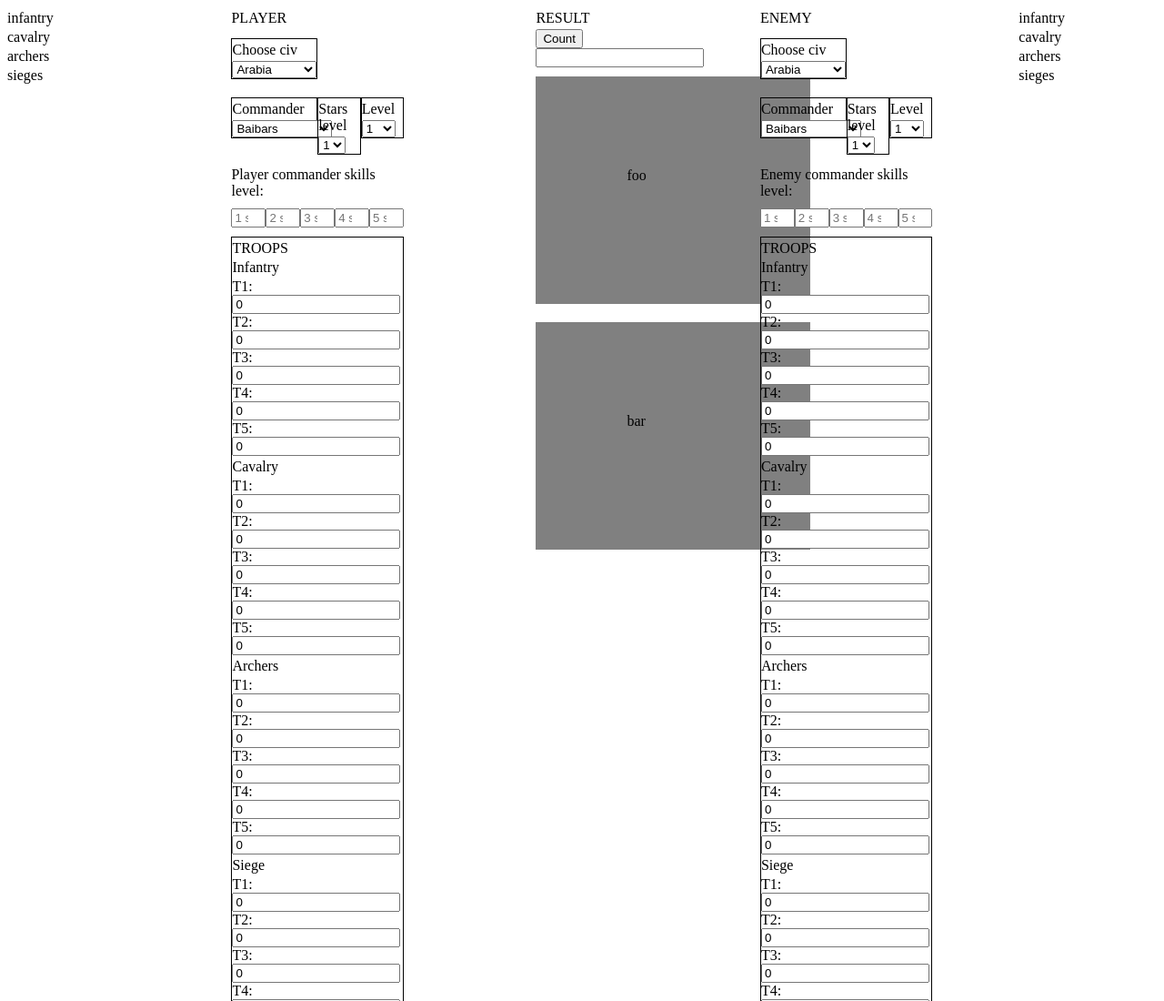
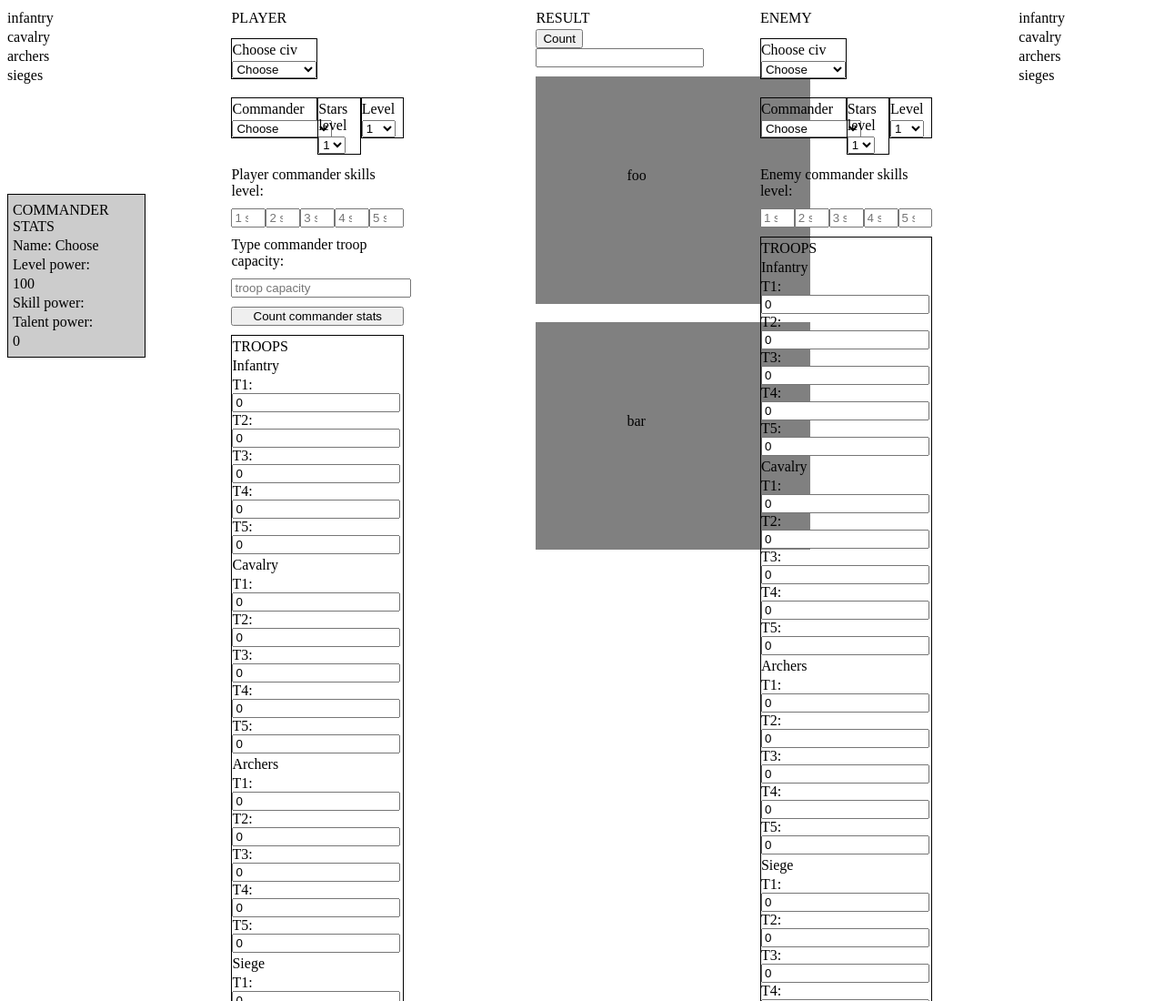
Before and after one commit to anthilles/roc, a plain HTML site: page index.html in a window 1280 px wide. Shown: the top 1100 px of the page at 91% size. Drawn offline with Linux system fonts and the light colour scheme.

Commit message:
commander info popup / one button for count all

```diff
--- a/data/commanders.js
+++ b/data/commanders.js
@@ -45,6 +45,7 @@ const CityKeeper = new commanders("City Keeper",700,1);
 const DragonLancer = new commanders("Dragon Lancer",700,1);
 
 commandersList = [
+    "Choose",
     "Baibars",
     "Balisarius",
     "Boudica",
--- a/index.html
+++ b/index.html
@@ -35,6 +35,19 @@
             <div id="siegePlayert3Stats"></div>
             <div id="siegePlayert4Stats"></div>
             <div id="siegePlayert5Stats"></div>
+
+            <div class="commanderStatsDisplay">
+                <p>COMMANDER STATS</p>
+                <div id="commanderNameHtml"></div>
+                    <div id="commanderLvlHtml"></div>
+                    <div id="commanderStarLvlHtml"></div>
+                    <div id="commanderBaseLvlPowerHtml"></div>
+                    <p>Level power: <div id="commanderLvlPowerHtml"></div></p>
+                    <p>Skill power: <div id="commanderskillPowerHtml"></div></p>
+                    <p>Talent power: <div id="commanderTalentPowerHtml"></div></p>
+                    <div id="commanderTotalPowerHtml"></div>
+                    <div id="troopCapacityHtml"></div>
+            </div>
         </div>
 
         <div id="kol1">
@@ -43,8 +56,9 @@
                         <div id="inside2kol1">
                                 <div class="civ">
                                         <p>Choose civ</p>
-                                        <select name="civs" id="civsPlayer" onclick="displayCivPLayer()">
-                                            <option value="Arabia" selected="selected">Arabia</option>
+                                        <select name="civs" id="civsPlayer">
+                                            <option value="Choose" selected="selected">Choose</option>
+                                            <option value="Arabia">Arabia</option>
                                             <option value="Britain">Britain</option>
                                             <option value="Byzantium">Byzantium</option>
                                             <option value="China">China</option>
@@ -64,7 +78,7 @@
                         <div id="inside2kol2">
                             <div class="civ">
                                     <p>Commander</p>
-                                    <select name="commanders" id="commandersPlayer" onclick="displayCommandersPlayer()">
+                                    <select name="commanders" id="commandersPlayer">
                                     </select>
                                 </div>
                         </div>
@@ -84,7 +98,7 @@
                         <div id="inside2kol2">
                             <div class="civ">
                                     <p>Level</p>
-                                    <select name="levelsCommanderPlayer" id="levelsCommanderPlayer" onclick="levelsCommanderPlayer()">
+                                    <select name="levelsCommanderPlayer" id="levelsCommanderPlayer">
                                         <option value='1' selected="selected">1</option>
                                     </select>
                             </div>
@@ -98,6 +112,13 @@
                         <input type="number" name="playerSkill3" id="playerSkill3" class="skillinput" min="0" max="5" placeholder="3 skill">
                         <input type="number" name="playerSkill4" id="playerSkill4" class="skillinput" min="0" max="5" placeholder="4 skill">
                         <input type="number" name="playerSkill5" id="playerSkill5" class="skillinput" min="0" max="1" placeholder="5 skill">
+                </div>
+                <p>Type commander troop capacity:</p>
+                <div class="wrapperInside1">
+                        <input type="number" name="playerTroopCapacity" id="playerTroopCapacity" class="troopCapacity" min="0" placeholder="troop capacity">
+                </div>
+                <div class="wrapperInside1">
+                        <input type="button" name="totalCount" id="totalCount" class="totalCount" min="0" value="Count commander stats" onclick="totalCount()">
                 </div>
 
 
@@ -176,6 +197,7 @@
                         <div class="civ">
                                 <p>Choose civ</p>
                                 <select name="civs" id="civsEnemy" onclick="displayCivEnemy()">
+                                    <option value="Choose" selected="selected">Choose</option>
                                     <option value="Arabia">Arabia</option>
                                     <option value="Britain">Britain</option>
                                     <option value="Byzantium">Byzantium</option>
--- a/script.js
+++ b/script.js
@@ -221,8 +221,11 @@ function takeLvlPlayer(){
 function addTalentPower(result, value){
     var takeStars = document.getElementById("starsPlayer");
     var starsValue = parseInt(takeStars.options[takeStars.selectedIndex].value);
-    console.log("liczba gwiazd: " + starsValue);
-    if(starsValue>=5){
+    // console.log("liczba gwiazd: " + starsValue);
+    if(starsValue == 6){
+        let totalTalentPower = ((value-1)+15)*300;
+        this.talentAndLevelPowerCommander(result,totalTalentPower);
+    }else if(starsValue >= 5 && starsValue < 6){
         let totalTalentPower = ((value-1)+5)*300;
         this.talentAndLevelPowerCommander(result,totalTalentPower);
     }else{
@@ -235,11 +238,15 @@ function addTalentPower(result, value){
 function displayCommandersPlayer(){
         var sel = document.getElementById("commandersPlayer");
         var value = sel.options[sel.selectedIndex].value;
+        document.getElementById("commanderNameHtml").innerHTML = `Name: ${value}`;
+
 
         var obj = eval('({' + value + '})');
         obj = Object.values(obj);
         obj = obj[0];
         var obj2 = obj.powerBased;
+        document.getElementById("commanderBaseLvlPowerHtml").innerHTML = `Base power: ${obj2}`;
+
 
         switch(true) {
             case (obj2 === gold800.powerBased):
@@ -306,12 +313,40 @@ function displayCommandersEnemy(){
 
 // TOTAL POWER - TODO zrobić tak aby wszystkie statystyki zliczały się jednocześnie.
 function skillsPowerCommander(power){
-    console.log(`skills power: ${power}`);
+    document.getElementById("commanderskillPowerHtml").innerHTML = `${power}`;
 }
 
 function talentAndLevelPowerCommander(result,totalTalentPower){
-    console.log(`lvls power: ${result}`);
-    console.log(`talents power: ${totalTalentPower}`);
+    document.getElementById("commanderLvlPowerHtml").innerHTML = `${result}`;
+    document.getElementById("commanderTalentPowerHtml").innerHTML = `${totalTalentPower}`;
+}
+
+function totalCount(){
+    this.levelsCommanderPlayer()
+    this.displayCivPLayer()
+    this.displayCommandersPlayer()
+
+
+
+    //commander lvl display
+    var sel = document.getElementById("levelsCommanderPlayer");
+    var value = sel.options[sel.selectedIndex].value;
+    document.getElementById("commanderLvlHtml").innerHTML = "level: " + value;
+
+    // commander stars display
+    var takeStars = document.getElementById("starsPlayer");
+    var starsValue = parseInt(takeStars.options[takeStars.selectedIndex].value);
+    document.getElementById("commanderStarLvlHtml").innerHTML = "stars: " + starsValue;
+
+    // troops capacity
+    var troopsCaps = document.getElementById("playerTroopCapacity").value;
+    document.getElementById("troopCapacityHtml").innerHTML = "Troops capacity: " + troopsCaps;
+
+    //commander total power
+    var takeLvlPower = parseInt(document.getElementById("commanderLvlPowerHtml").innerText);
+    var takeSkillPower = parseInt(document.getElementById("commanderskillPowerHtml").innerText);
+    var takeTalentPower = parseInt(document.getElementById("commanderTalentPowerHtml").innerText);
+    var totalPowerCommanderPlayer = takeLvlPower + takeSkillPower + takeTalentPower;
 }
 
 // BUFFS BONUS
@@ -348,6 +383,10 @@ function buffBonusCap() {
 }
 
 // border stats Player
+
+function commanderStatsDisplayInner(){
+    document.getElementById("commanderStatsDisplay").innerHTML = "test"
+}
 
 function statsDisplayPlayer(civ){
     document.getElementById("infantryPlayert1Stats").innerHTML ="T1: att: "+civ.infantry.t1.att + "def: "+civ.infantry.t1.def + "hp: "+civ.infantry.t1.hp;
@@ -543,14 +582,17 @@ function resultInfantry(){
 }
 
 // TODO //
-// Zliczanie wszystkich statystyk w jednym momencie;
+
+// Pobieranie wprowadzonego troop capacity i zliczanie czy nie dał user zbyt dużo
 // refaktoryzacja zliczania mocy z poziomów
 // Dodać buff od itemków
 // Dodać grafikę win/lost
 // % zabitych % ciężko rannych % lekko rannych
-// dodać dowódców i statystyki
 // dodać badania ??
+// Wyrównać Player z Enemy
 
 // DONE //
 // DONE - Dodać buff cywilizacyjny
 // DONE - Dodać T4
+// DONE - Zliczanie wszystkich statystyk w jednym momencie;
+// DONE - dodać dowódców i statystyki
--- a/style.css
+++ b/style.css
@@ -77,3 +77,25 @@ margin: 3px auto;
     width: 100%;
     height: 50px;
   }
+
+  .wrapperInside1{
+    display: grid;
+    grid-template-columns: 100%;
+    margin: 10px 0;
+  }
+
+  .troopCapacity{
+      width: 100%;
+  }
+
+  .commanderStatsDisplay{
+    display: block;
+    border: 1px black solid;
+    background-color: rgb(204, 204, 204);
+    padding: 5px;
+    margin-top: 80%;
+  }
+
+  .commanderStatsDisplay{
+      text-decoration: black;
+  }
```
